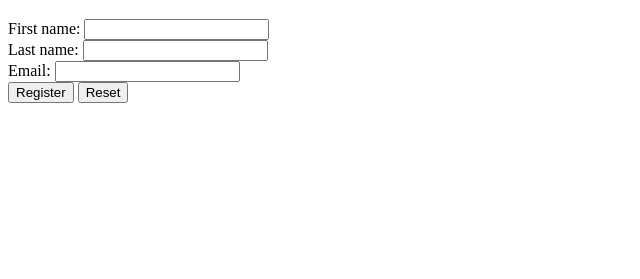
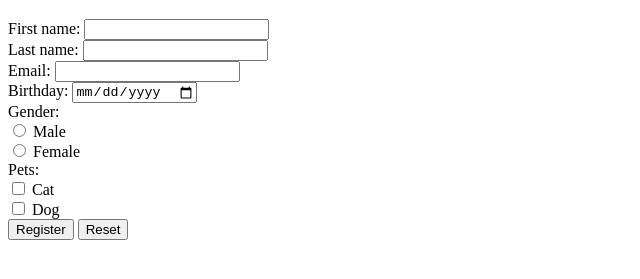
Before and after one commit to JasonKassies/My_Website, a plain HTML site: page register.html in a window 1280 px wide. Shown: the part 61-340 px from the top of the page, without its empty margins (0-640 px from the left). Drawn offline with Linux system fonts and the light colour scheme.

Commit message:
#32 adding radio btn and checkboxes

```diff
--- a/register.html
+++ b/register.html
@@ -13,6 +13,14 @@
 		First name: <input type="text"> <br>
 		Last name: <input type="text"> <br>
 		Email: <input type="Email" required> <br>
+		Birthday: <input type="date"><br>
+		Gender: <br>
+		<input type="radio" name="gender"> Male <br>
+		<input type="radio" name="gender"> Female <br>
+		Pets: <br>
+		<input type="checkbox"> Cat <br>
+		<input type="checkbox"> Dog <br>
+
 		<input type="submit" value="Register">
 		<input type="reset">
 	</form>
```
